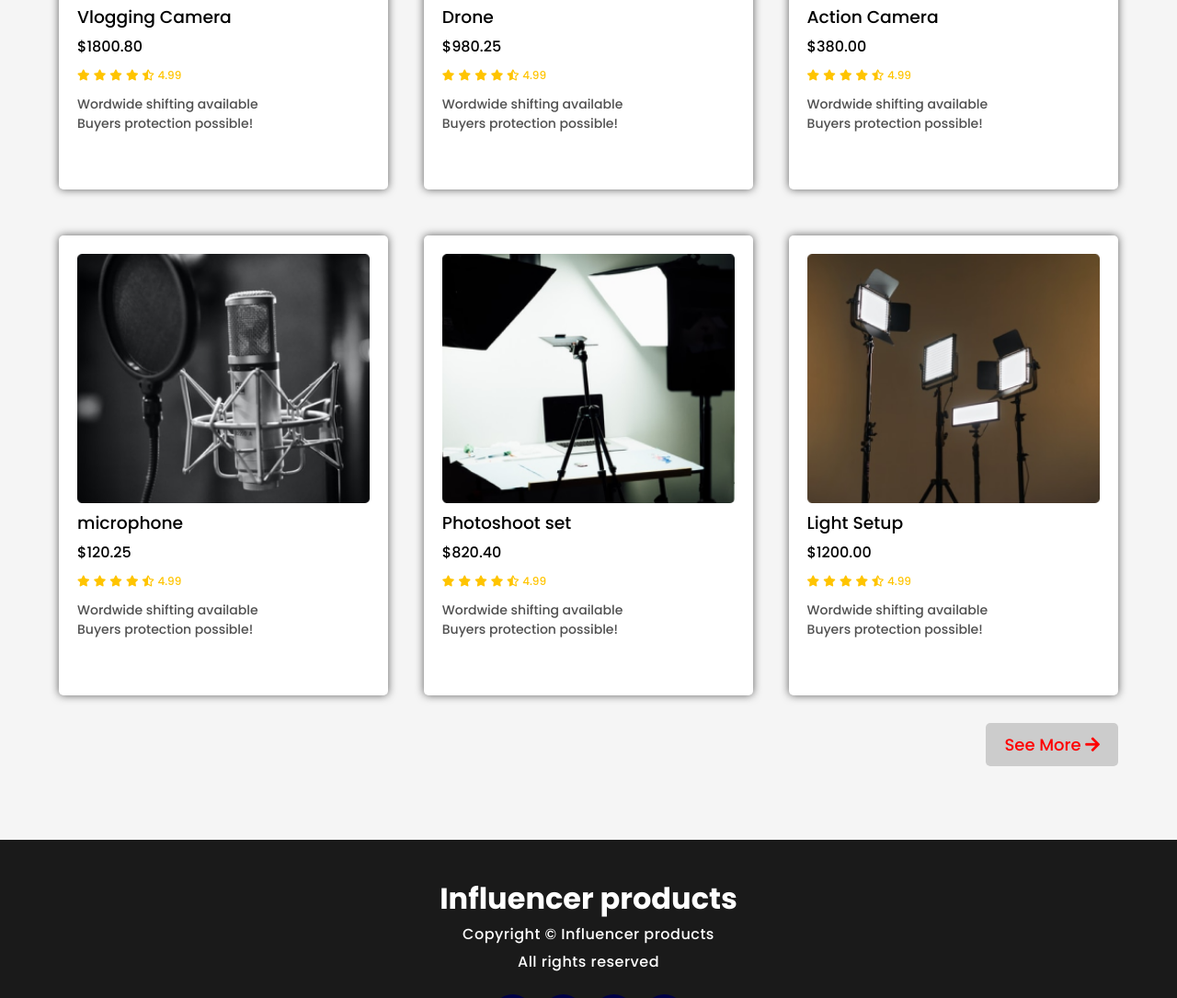
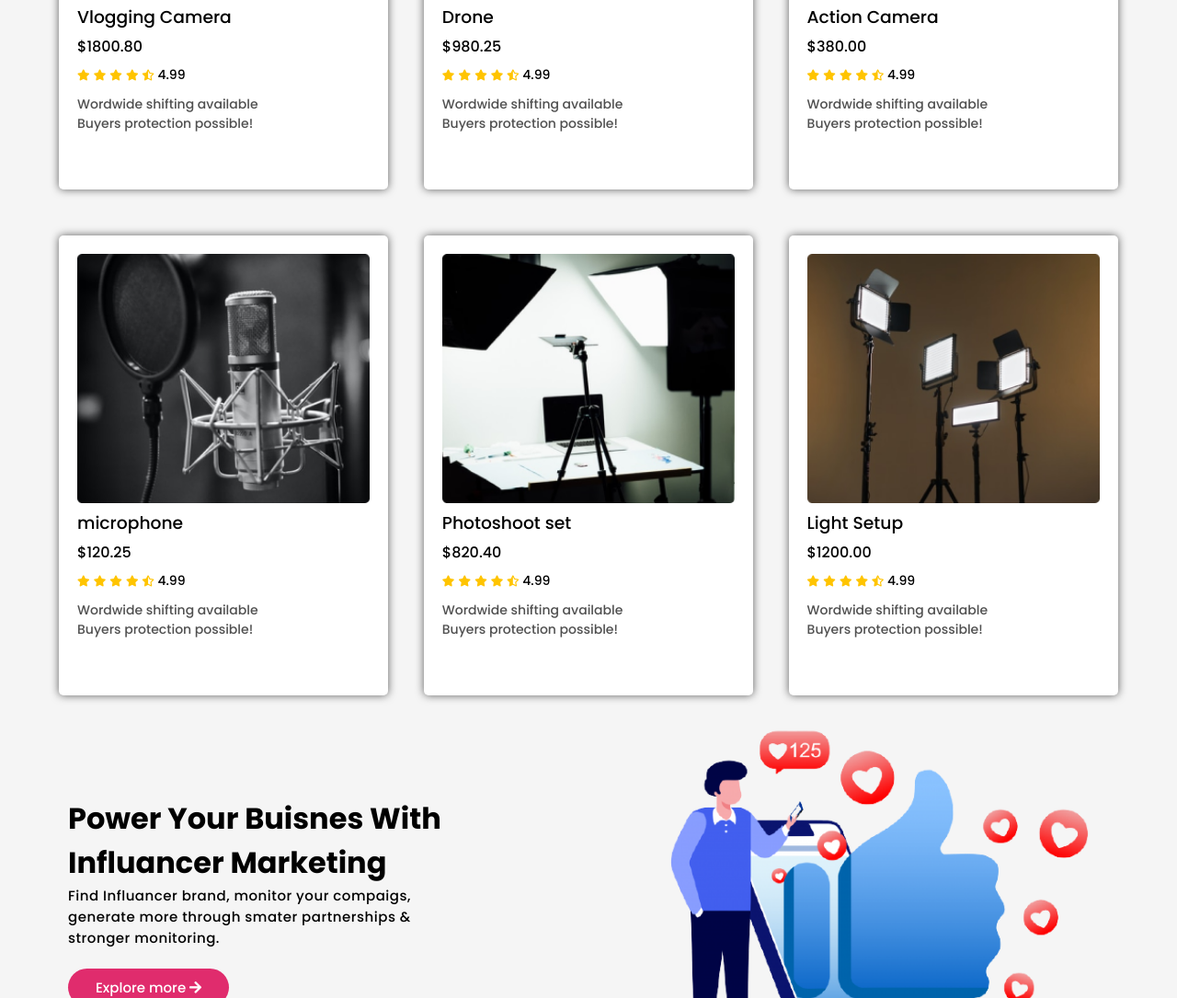
Before and after one commit to sabbir-devs/Influansers_gears, a plain HTML site: page index.html in a window 1280 px wide. Shown: the part 1611-2696 px from the top of the page at 92% size. Drawn offline with Linux system fonts and the light colour scheme.

Commit message:
bonus add

```diff
--- a/index.html
+++ b/index.html
@@ -53,7 +53,7 @@
                 <span><i class="fas fa-star"></i></span>
                 <span><i class="fas fa-star"></i></span>
                 <span><i class="fas fa-star-half-alt"></i></span>
-                <span>4.99</span>
+                <span class="star-rating">4.99</span>
                 <p>Wordwide shifting available Buyers protection possible!</p>
             </article>
             <!-- PRODUCT N0:2 -->
@@ -66,7 +66,7 @@
                 <span><i class="fas fa-star"></i></span>
                 <span><i class="fas fa-star"></i></span>
                 <span><i class="fas fa-star-half-alt"></i></span>
-                <span>4.99</span>
+                <span class="star-rating">4.99</span>
                 <p>Wordwide shifting available Buyers protection possible!</p>
             </article>
             <!-- PRODUCT N0:3 -->
@@ -79,7 +79,7 @@
                 <span><i class="fas fa-star"></i></span>
                 <span><i class="fas fa-star"></i></span>
                 <span><i class="fas fa-star-half-alt"></i></span>
-                <span>4.99</span>
+                <span class="star-rating">4.99</span>
                 <p>Wordwide shifting available Buyers protection possible!</p>
             </article>
             <!-- PRODUCT N0:4 -->
@@ -92,7 +92,7 @@
                 <span><i class="fas fa-star"></i></span>
                 <span><i class="fas fa-star"></i></span>
                 <span><i class="fas fa-star-half-alt"></i></span>
-                <span>4.99</span>
+                <span class="star-rating">4.99</span>
                 <p>Wordwide shifting available Buyers protection possible!</p>
             </article>
             <!-- PRODUCT N0:5 -->
@@ -105,7 +105,7 @@
                 <span><i class="fas fa-star"></i></span>
                 <span><i class="fas fa-star"></i></span>
                 <span><i class="fas fa-star-half-alt"></i></span>
-                <span>4.99</span>
+                <span class="star-rating">4.99</span>
                 <p>Wordwide shifting available Buyers protection possible!</p>
             </article>
             <!-- PRODUCT N0:6 -->
@@ -118,7 +118,7 @@
                 <span><i class="fas fa-star"></i></span>
                 <span><i class="fas fa-star"></i></span>
                 <span><i class="fas fa-star-half-alt"></i></span>
-                <span>4.99</span>
+                <span class="star-rating">4.99</span>
                 <p>Wordwide shifting available Buyers protection possible!</p>
             </article>
             <!-- PRODUCT N0:7 -->
@@ -131,7 +131,7 @@
                 <span><i class="fas fa-star"></i></span>
                 <span><i class="fas fa-star"></i></span>
                 <span><i class="fas fa-star-half-alt"></i></span>
-                <span>4.99</span>
+                <span class="star-rating">4.99</span>
                 <p>Wordwide shifting available Buyers protection possible!</p>
             </article>
             <!-- PRODUCT N0:8 -->
@@ -144,7 +144,7 @@
                 <span><i class="fas fa-star"></i></span>
                 <span><i class="fas fa-star"></i></span>
                 <span><i class="fas fa-star-half-alt"></i></span>
-                <span>4.99</span>
+                <span class="star-rating">4.99</span>
                 <p>Wordwide shifting available Buyers protection possible!</p>
             </article>
             <!-- PRODUCT N0:9 -->
@@ -157,11 +157,23 @@
                 <span><i class="fas fa-star"></i></span>
                 <span><i class="fas fa-star"></i></span>
                 <span><i class="fas fa-star-half-alt"></i></span>
-                <span>4.99</span>
+                <span class="star-rating">4.99</span>
                 <p>Wordwide shifting available Buyers protection possible!</p>
             </article>
         </section>
         <!------------------------------------- PRODUCTS END ------------------------------------->
+        <!------------------------------------- INFLUANCER START ------------------------------------->
+        <section class="influancer">
+            <div class="header-half">
+                <h2>Power Your Buisnes With Influancer Marketing</h2>
+                <p>Find Influancer brand, monitor your compaigs, generate more through smater partnerships & stronger monitoring.</p>
+                <a class="pre-bth" href="#">Explore more <i class="fas fa-arrow-right"></i></i></a>
+            </div>
+            <div class="header-half">
+                <img src="images/influenser.png" alt="">
+            </div>
+        </section>
+        <!------------------------------------- INFLUANCER END ------------------------------------->
         <div class="see-more">
             <a class="see-more-btn" href="#">See More <i class="fas fa-arrow-right"></i></a>
         </div>
--- a/style.css
+++ b/style.css
@@ -94,6 +94,11 @@ body{
     background-size: cover;
     float: right;
 }
+.header-half img:hover{
+    transition: .5s ease;
+    -webkit-transform: scale(1.1);
+    transform: scale(1.1);
+}
 /*-------------------------------------- PRODUCTS START --------------------------------------*/
 .products-h1{
     font-size: 2rem;
@@ -117,6 +122,9 @@ body{
     padding: 20px;
     border-radius: 5px;
 }
+.product:hover{
+    box-shadow: 0 0 15px 3px #0000009e;
+}
 .product img{
     width: 100%;
 }
@@ -128,8 +136,9 @@ body{
     font-size: 12px;
     color: rgb(255, 196, 0);
 }
-.product span:last-child{
+.product .star-rating{
     color: #000;
+    font-size: 14px;
 }
 .product p{
     width: 70%;
@@ -155,6 +164,19 @@ body{
 }
 .see-more-btn:hover{
     box-shadow: 0 0 6px -1px #000000ad;
+}
+/* INFLUANCER START */
+.influancer{
+    width: 90%;
+    display: flex;
+    flex-direction: row;
+    align-items: center;
+}
+.influancer h2{
+    font-size: 2rem;
+}
+.influancer .header-half img{
+    background: url('none');
 }
 /*-------------------------------------- FOOTER START --------------------------------------*/
 #footer{
@@ -206,26 +228,8 @@ body{
     #footer{
         margin-top: 100px;
     }
-
-
-
-
-
-
-
-
-
-
-
-
-
-
-
-
-
-
-
 }
+/* Media Quary For Tab Responsive End */
 /* Media Quary for mobail responsiv Start */
 @media only screen and (max-width: 688px){
     #main{
@@ -272,4 +276,11 @@ body{
     #footer .sosial-media{
         margin-top: 8px;
     }
+    .influancer{
+        width: 90%;
+        display: flex;
+        flex-direction: column;
+        align-items: center;
+    }
 }
+/* Media Quary for mobail responsiv End */
```
Also changed, not shown: images/influenser.png (added).
